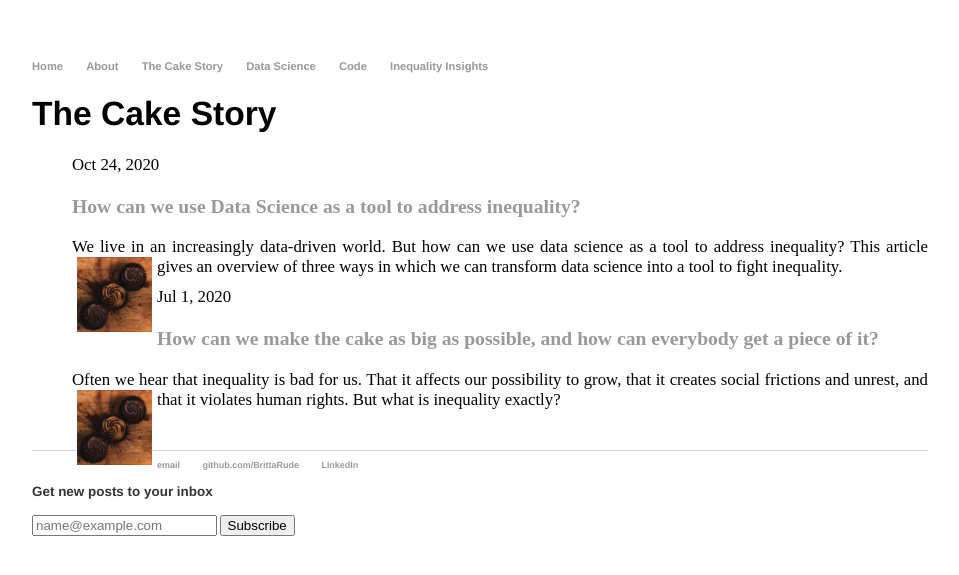
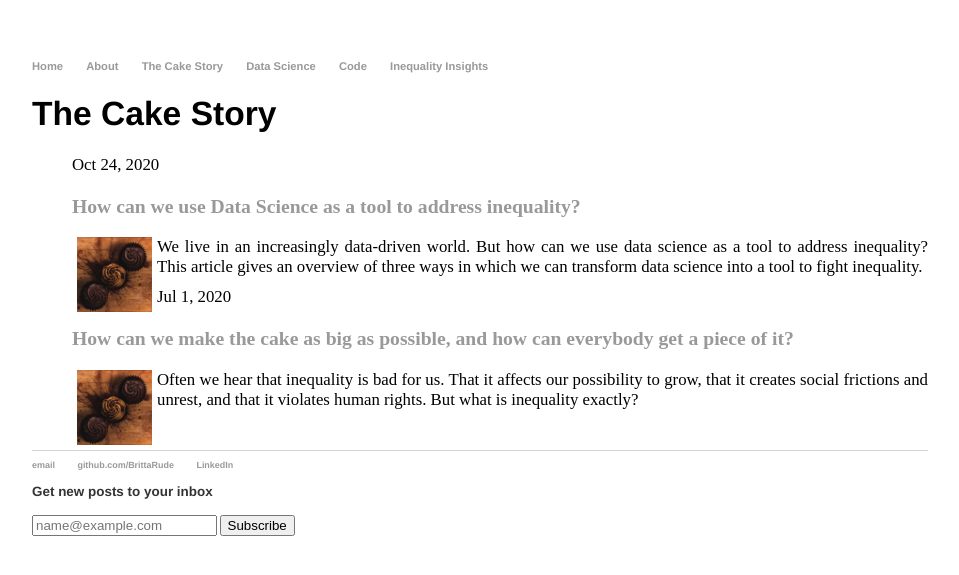
Before and after one commit to BrittaRude/BrittaRude.github.io, a Jekyll site: the page built from thecakestory/index.html, in a window 1280 px wide. Shown: the top 575 px of the page, without its empty margins (160-1119 px from the left). Built offline with Jekyll 4.4.1, drawn with Linux system fonts in a browser that asks for light colours.

Commit message:
Update index.html

```diff
--- a/thecakestory/index.html
+++ b/thecakestory/index.html
@@ -10,8 +10,8 @@ title: The Cake Story
 		<span class="post-meta">{{ post.date | date: date_format }} </span></li>
 		<li><h3><a href="{{ post.url }}" title="{{ post.title }}">{{ post.title }}</a></h3></li>
 		<li>
+		<img src="{{post.image}}" alt="" class="blog-roll-image" hspace="5">
 		{{ post.myexcerpt | remove: '<p>' | remove: '</p>'  }}
-		<img src="{{post.image}}" alt="" class="blog-roll-image" hspace="5">
 		</li>
 	  {% endfor %}
 	</ul>
```
